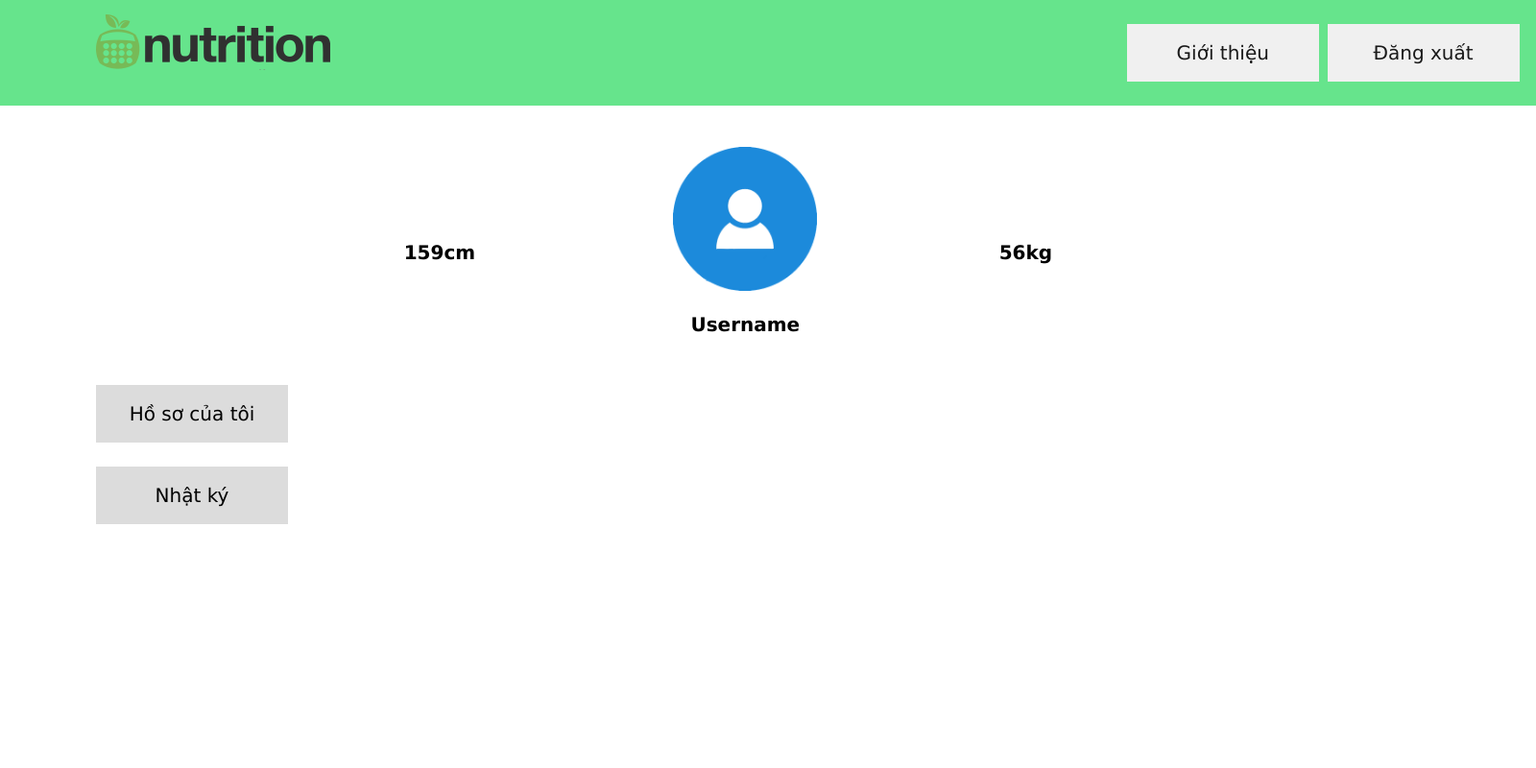
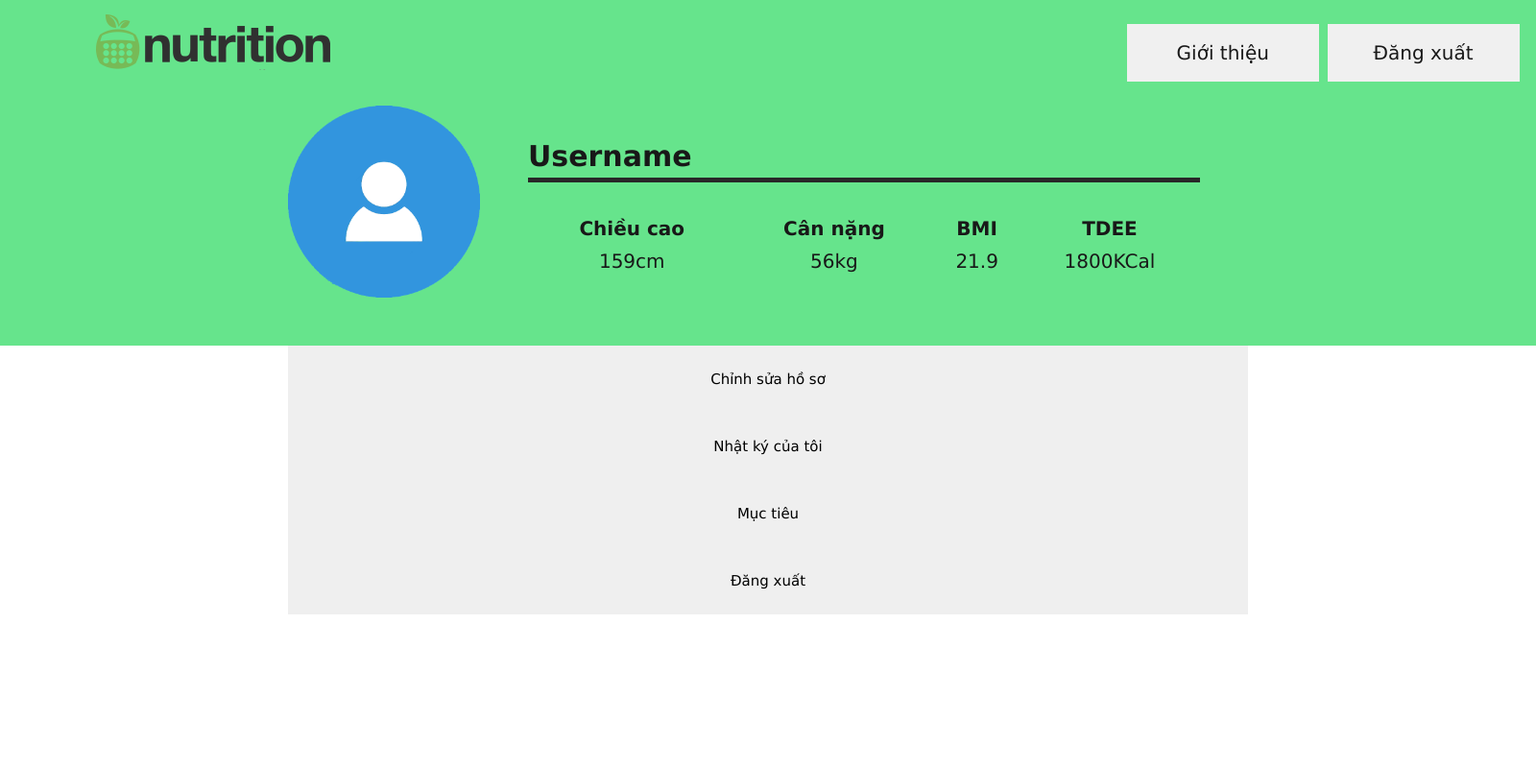
Before and after one commit to xuan123dthhbg/Nutrition-track, a PHP site: page /pages/profile.php in a window 1600 px wide. Shown: the whole page at 96% size. Run offline with PHP 8.4, Linux system fonts and the light colour scheme; lists and menus that the app fills with data are empty.

Commit message:
user-profile

```diff
--- a/css/profile.css
+++ b/css/profile.css
@@ -8,8 +8,6 @@ body {
 }
 
 .header {
-    display: flex;
-    position: fixed;
     width: 100%;
 }
 .header-img {
@@ -29,7 +27,6 @@ body {
     padding: 0px;
     opacity: 0.9;
 }
-
 .btn {
     margin-top: 25px;
     text-align: center;
@@ -39,42 +36,43 @@ body {
     width: 200px;
 }
 
-.btn:hover {
+.btn:hover{
     background-color: rgb(44, 165, 60);
     cursor: pointer;
 }
 
-.home {
-    height: 100vh;
+.infor-bar {
+    height: 250px;
     width: 100%;
-}
-.home-header {
-    height: 150px;
-    width: 100%;
-}
-.infor-bar {
-    margin-left: 350px;
-    width: 50%;
-    font-size: 20px;
+    background-color:#56E280;
+    opacity: 0.9;
+    display: flex;
+    position: absolute;
 }
 .avt {
-    background-size: contain;
-    background-repeat: no-repeat;
+    margin-left: 300px;
+}
+.infor-index{
+    margin-left: 50px;
+    width: 700px;
+}
+.home-body {
+    display: inline-block;
 }
 
 .menu {
-    margin-left: 100px;
+    margin-top: 250px;
 }
-.infor-btn {
-    margin-top: 25px;
-    text-align: center;
+.menu-btn {
+    margin-left: 300px;
+    width: 1000px;
     border: none;
-    font-size: 20px;
-    height: 60px;
-    width: 200px;
-    background-color: gainsboro;
+    height: 70px;
 }
-.infor-btn:hover {
-    background-color: gray;
+
+.menu-btn:hover {
     cursor: pointer;
+    background-color: darkseagreen;
+    color: white;
+    border: none;
 }
--- a/css/userInfor.css
+++ b/css/userInfor.css
@@ -86,8 +86,8 @@ body {
     border: none;
     outline: none;
     height: 40px;
-    background: #89b8da;
-    color: #fff;
+    background: navajowhite;
+    color: #111111;
     font-size: 20px;
     border-radius: 15px;
 }
@@ -95,7 +95,7 @@ body {
 {
     cursor: pointer;
     background: #58dd8d;
-    color: #000;
+    color: #111111;
 }
 .user-infor input[type="radio"]{
     margin: 5px;
--- a/pages/profile.php
+++ b/pages/profile.php
@@ -10,30 +10,44 @@
 <body>
     <div class="header grid-container">
         <a href="../index.php">
-        <div class="header-img"></div></a>
+            <div class="header-img"></div>
+        </a>
         <button class="about btn">Giới thiệu</button>
         <a href="../index.php">
-        <button class="login btn">Đăng xuất</button>
+            <button class="logout btn">Đăng xuất</button>
         </a>
     </div>
-<div class="home">
-    <div class="home-header"></div>
-
-    <table class="infor-bar">
+    <div class="home-body">
+        <div class="infor-bar">
+            <div class="avt">
+                <img src="../img/avatar.png" style="width: 200px; height: 200px">
+            </div>
+            <div class="infor-index">
+                <p style="font-weight: bolder; font-size: 30px; border-bottom: #111111 5px solid">Username</p>
+                <table style="width: 100%; font-size: 20px">
                     <tr>
-            <th>159cm</th>
-            <th class="avt">
-                <img src="../img/avatar.png" style="width: 150px; height: 150px">
-                <p>Username</p>
-            </th>
-            <th>56kg</th>
+                        <th>Chiều cao</th>
+                        <th>Cân nặng</th>
+                        <th>BMI</th>
+                        <th>TDEE</th>
+                    </tr>
+                     <tr align="center">
+                         <td>159cm</td>
+                         <td>56kg</td>
+                         <td>21.9</td>
+                         <td>1800KCal</td>
                      </tr>
                 </table>
-        <div class="menu">
-            <button class="infor-btn">Hồ sơ của tôi</button> <br>
-            <button class="infor-btn">Nhật ký</button>
             </div>
 
         </div>
+
+        <div class="menu">
+            <a href="userInfor.html"><button class="menu-btn">Chỉnh sửa hồ sơ</button></a> <br>
+            <button class="menu-btn">Nhật ký của tôi</button> <br>
+            <button class="menu-btn">Mục tiêu</button> <br>
+            <button class="menu-btn">Đăng xuất</button> <br>
+        </div>
+    </div>
 </body>
 </html>
--- a/pages/userInfor.html
+++ b/pages/userInfor.html
@@ -15,7 +15,7 @@
             <div class="header-img"></div></a>
         <button class="about btn">Giới thiệu</button>
         <a href="../index.php">
-            <button class="login btn">Đăng xuất</button>
+            <button class="logout btn">Đăng xuất</button>
         </a>
     </div>
 
```
Lines whose indentation alone changed are shown as unchanged.
